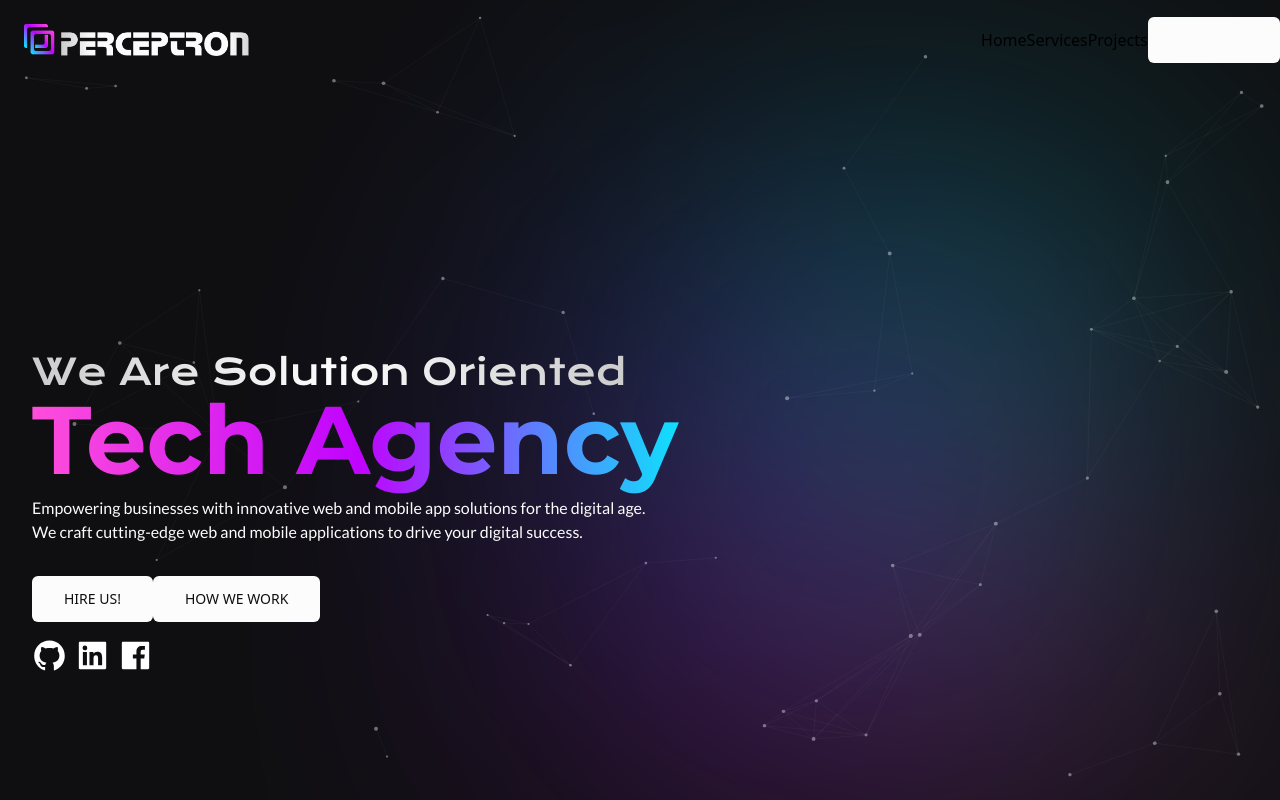
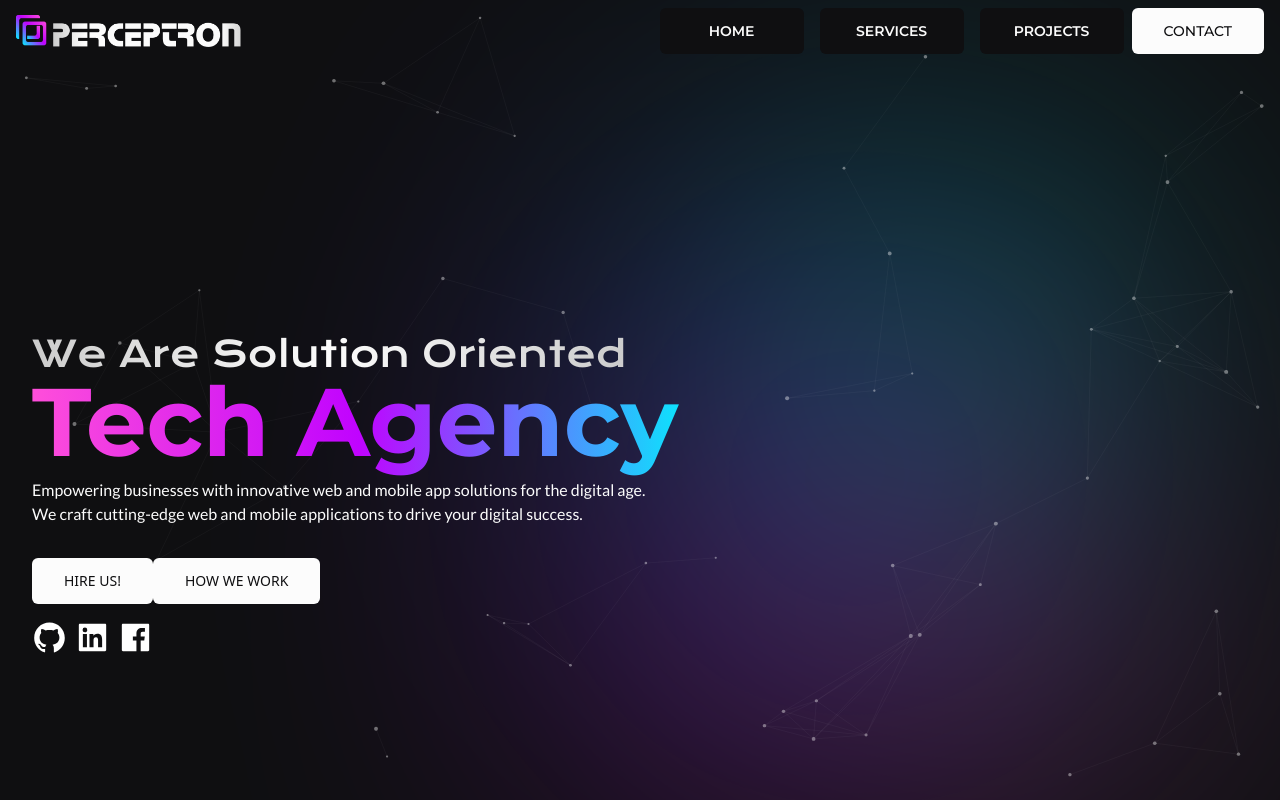
Before and after one commit to asif-bhuti/perceptron-client, a React (Create React App) app: page / in a window 1280 px wide. Shown: the top 800 px of the page. Built offline with nearby package versions, Linux system fonts and the light colour scheme.

Commit message:
Refactor navbar component with updated styles and links

```diff
--- a/src/components/navbar/Navbar.jsx
+++ b/src/components/navbar/Navbar.jsx
@@ -29,32 +29,36 @@ export const Navbar = () => {
           <MobileNavbar />
         </div>
       ) : (
-        <nav className={`z-10 relative`}>
-          <div className="w-full flex justify-between items-center">
+        <nav className={`z-10 relative px-4 py-2`}>
+          <div className=" flex justify-between items-center">
             <Link to="home" smooth={true}>
               <img
                 src="logo_nav.png"
                 alt="PERCEPTRON"
-                className="font-krona text-primary-100 m-6 text-[20px] h-8 cursor-pointer"
+                className="font-krona text-primary-100 text-[20px] h-8 cursor-pointer"
               />
             </Link>
-            <ul className="flex justify-end w-1/2 items-center">
-              <Link to={"home"} smooth={true} className="nav-link">
-                Home
+            <ul className="flex justify-end w-1/2 items-center ">
+              <Link to={"home"} smooth={true} className="nav-link-container">
+                <span className="relative">Home</span>
               </Link>
-              <Link to={"services"} smooth={true} className="nav-link">
-                Services
+              <Link
+                to={"services"}
+                smooth={true}
+                className="nav-link-container"
+              >
+                <span className="relative">Services</span>
               </Link>
-              <Link to={"projects"} smooth={true} className="nav-link">
-                Projects
+              <Link
+                to={"projects"}
+                smooth={true}
+                className="nav-link-container"
+              >
+                <span className="relative">Projects</span>
               </Link>
 
               <Button>
-                <Link
-                  to={"contact"}
-                  smooth={true}
-                  className="font-montserrat text-primary-100"
-                >
+                <Link to={"contact"} smooth={true} className="font-montserrat">
                   Contact
                 </Link>
               </Button>
```
